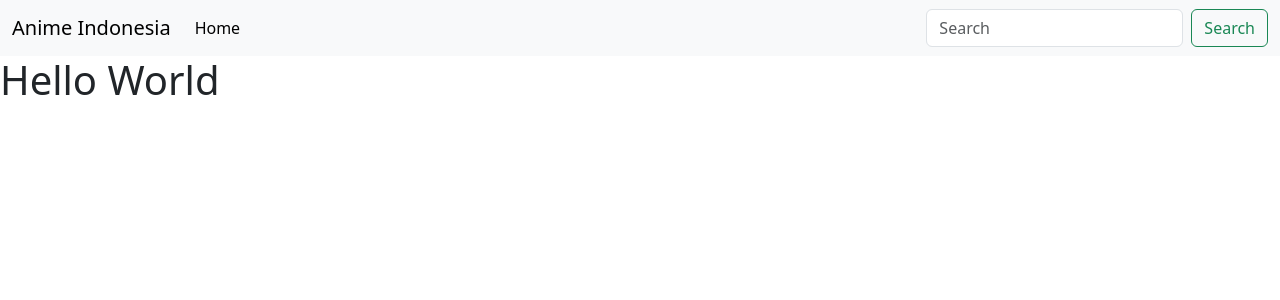
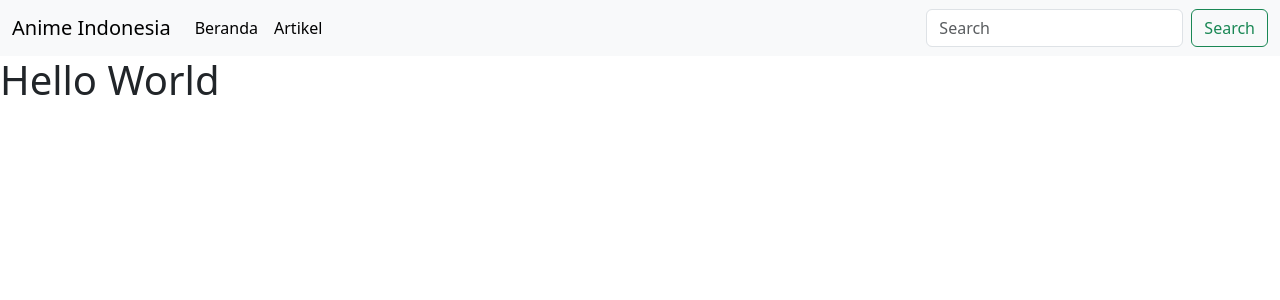
Before and after one commit to herraja/anime_indonesia, a Django app: page / in a window 1280 px wide. Shown: the top 300 px of the page. Run offline with Django 3.2, Linux system fonts and the light colour scheme; parts of the project's set-up code (start-up, migrations or seed data) failed here and were passed over; some libraries are stand-ins or nearby versions.

Commit message:
Routing django app Artikel

```diff
--- /dev/null
+++ b/artikel/urls.py
@@ -0,0 +1,10 @@
+from django.urls import path
+from . import views
+
+
+# Harus diberi ini agar hyperlink bisa diberi namespace
+app_name = 'artikel'
+
+urlpatterns = [
+    path('', views.index, name='index'),
+]
--- a/artikel/views.py
+++ b/artikel/views.py
@@ -1,3 +1,9 @@
 from django.shortcuts import render
 
 # Create your views here.
+def index(request):
+    context = {
+        "page" : "Artikel",
+        "website" : "Anime Indonesia",
+    }
+    return render(request, "index.html", context)
--- a/myanimelist/urls.py
+++ b/myanimelist/urls.py
@@ -1,9 +1,12 @@
 from django.contrib import admin
-from django.urls import path
+from django.urls import path, include
 from . import views
 
+
+app_name = 'myanimelist'
 
 urlpatterns = [
     path('admin/', admin.site.urls),
     path('', views.index, name='index'),
+    path('artikel/', include('artikel.urls'), name='artikel'),
 ]
--- a/myanimelist/views.py
+++ b/myanimelist/views.py
@@ -3,7 +3,7 @@ from django.shortcuts import render
 
 def index(request):
     context = {
-        "page" : "Home",
+        "page" : "Beranda",
         "website" : "Anime Indonesia",
     }
     return render(request, "index.html", context)
--- a/templates/snippets/navbar.html
+++ b/templates/snippets/navbar.html
@@ -8,7 +8,10 @@
         <div class="collapse navbar-collapse" id="navbarSupportedContent">
             <ul class="navbar-nav me-auto mb-2 mb-lg-0">
                 <li class="nav-item">
-                    <a class="nav-link active" aria-current="page" href="#">Home</a>
+                    <a class="nav-link active" aria-current="page" href="{% url 'index' %}">Beranda</a>
+                </li>
+                <li class="nav-item">
+                    <a class="nav-link active" aria-current="page" href="{% url 'artikel:index' %}">Artikel</a>
                 </li>
             </ul>
             <form class="d-flex" role="search">
```
